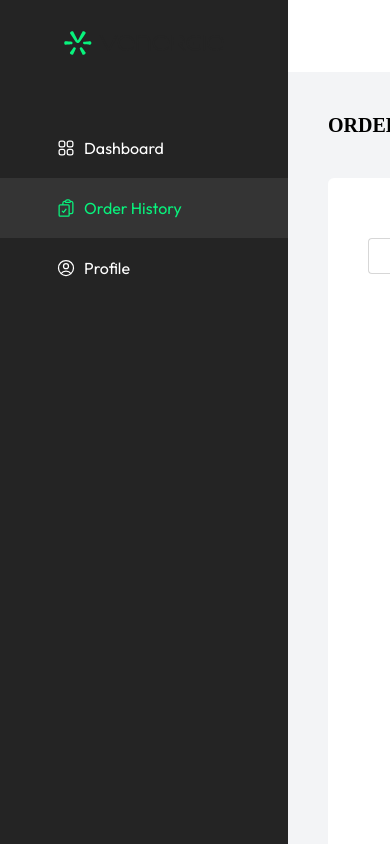
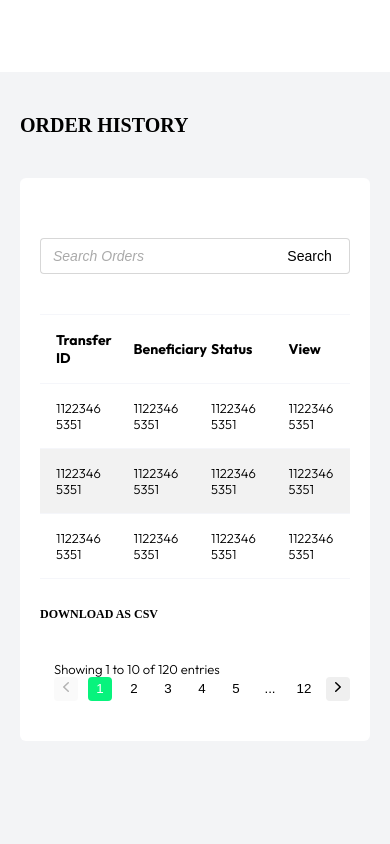
Before and after one commit to Vargent-Africa/venergie-app, a React (Vite) app: page /order-history in a window 390 px wide. Shown: the top 844 px of the page. Built offline with nearby package versions, Linux system fonts and the light colour scheme; a web font is replaced by a local one.

Commit message:
fix(Dashboard): Dashboard and table mobile view

```diff
--- a/src/components/layouts/styles/user.ts
+++ b/src/components/layouts/styles/user.ts
@@ -1,6 +1,7 @@
 import styled, { css } from "styled-components";
 
 import { Colors } from "utils/colors";
+import { Sizes } from "utils/screenSizes";
 
 export const UserLayoutWrapper = styled.div`
 	position: relative;
@@ -35,6 +36,10 @@ export const SidebarWrapper = styled.aside`
 	display: block;
 	z-index: 30;
 	background-color: ${Colors.veryDarkGray};
+
+	@media (max-width: ${Sizes.md}) {
+		display: none;
+	}
 `;
 
 export const SidebarLogoImg = styled.img`
@@ -98,4 +103,9 @@ export const MainSection = styled.section`
 	flex-direction: column;
 	height: 100%;
 	margin-left: 28.8rem;
+
+	@media (max-width: ${Sizes.md}) {
+		margin-left: 0;
+		padding: 4rem 2rem;
+	}
 `;
--- a/src/components/tables/Table.tsx
+++ b/src/components/tables/Table.tsx
@@ -28,7 +28,6 @@ const Table = ({ showSearch = true, pageName = "" }: TableProps) => {
 							<styled.TableHeaderCell>Beneficiary</styled.TableHeaderCell>
 							<styled.TableHeaderCell>Payout Method</styled.TableHeaderCell>
 							<styled.TableHeaderCell>Sent Amount</styled.TableHeaderCell>
-							<styled.TableHeaderCell>Payout Amount</styled.TableHeaderCell>
 							<styled.TableHeaderCell>Date</styled.TableHeaderCell>
 							<styled.TableHeaderCell>Status</styled.TableHeaderCell>
 							<styled.TableHeaderCell>View</styled.TableHeaderCell>
@@ -36,7 +35,6 @@ const Table = ({ showSearch = true, pageName = "" }: TableProps) => {
 					</styled.TableHead>
 					<styled.TableBody>
 						<styled.TableBodyRow>
-							<styled.TableDataCell>11223465351</styled.TableDataCell>
 							<styled.TableDataCell>11223465351</styled.TableDataCell>
 							<styled.TableDataCell>11223465351</styled.TableDataCell>
 							<styled.TableDataCell>11223465351</styled.TableDataCell>
@@ -53,10 +51,8 @@ const Table = ({ showSearch = true, pageName = "" }: TableProps) => {
 							<styled.TableDataCell>11223465351</styled.TableDataCell>
 							<styled.TableDataCell>11223465351</styled.TableDataCell>
 							<styled.TableDataCell>11223465351</styled.TableDataCell>
-							<styled.TableDataCell>11223465351</styled.TableDataCell>
 						</styled.TableBodyRow>
 						<styled.TableBodyRow>
-							<styled.TableDataCell>11223465351</styled.TableDataCell>
 							<styled.TableDataCell>11223465351</styled.TableDataCell>
 							<styled.TableDataCell>11223465351</styled.TableDataCell>
 							<styled.TableDataCell>11223465351</styled.TableDataCell>
--- a/src/components/tables/styles/table.ts
+++ b/src/components/tables/styles/table.ts
@@ -1,6 +1,7 @@
 import styled from "styled-components";
 
 import { Colors } from "utils/colors";
+import { Sizes } from "utils/screenSizes";
 
 export const TableWrapper = styled.section`
 	margin-top: 2rem;
@@ -20,11 +21,20 @@ export const SearchContainer = styled.div`
 	width: 50%;
 	display: flex;
 	align-items: center;
-	/* padding: 0 4rem; */
 
-	@media (max-width: 768px) {
-		width: 66.666667%;
+	@media (max-width: 1000px) {
+		width: 70%;
 	}
+
+	@media (max-width: ${Sizes.md}) {
+		width: 100%;
+	}
+
+	/* @media (max-width: 1000px) {
+		&:nth-child(3) {
+			display: none;
+		}
+	} */
 
 	/* @media (min-width: 640px) {
 		width: 50%;
@@ -78,10 +88,6 @@ export const SearchButton = styled.button`
 
 export const TableContainer = styled.div`
 	padding: 2rem 0 0;
-
-	@media (max-width: 768px) {
-		padding: 0 2.4rem;
-	}
 `;
 
 export const Table = styled.table`
@@ -110,6 +116,24 @@ export const TableHeadRow = styled.tr`
 
 export const TableHeaderCell = styled.th`
 	display: table-cell;
+
+	@media (max-width: 1085px) {
+		&:nth-child(4) {
+			display: none;
+		}
+	}
+
+	@media (max-width: 1000px) {
+		&:nth-child(3) {
+			display: none;
+		}
+	}
+
+	@media (max-width: 874px) {
+		&:nth-child(5) {
+			display: none;
+		}
+	}
 `;
 
 export const TableBody = styled.tbody`
@@ -127,6 +151,24 @@ export const TableBodyRow = styled.tr`
 export const TableDataCell = styled.td`
 	padding: 1.6rem;
 	font-size: 1.3rem;
+
+	@media (max-width: 1085px) {
+		&:nth-child(4) {
+			display: none;
+		}
+	}
+
+	@media (max-width: 1000px) {
+		&:nth-child(3) {
+			display: none;
+		}
+	}
+
+	@media (max-width: 874px) {
+		&:nth-child(5) {
+			display: none;
+		}
+	}
 `;
 
 export const TableExtraText = styled.h3`
--- a/src/containers/Orders/styles/order.ts
+++ b/src/containers/Orders/styles/order.ts
@@ -1,6 +1,7 @@
 import styled from "styled-components";
 
 import { Colors } from "utils/colors";
+import { Sizes } from "utils/screenSizes";
 
 export const OrderWrapper = styled.section``;
 
@@ -14,4 +15,9 @@ export const OrderContainer = styled.div`
 	border-radius: 6px;
 	overflow: hidden;
 	padding: 0 4rem 4rem;
+
+	@media (max-width: ${Sizes.md}) {
+		padding-left: 2rem;
+		padding-right: 2rem;
+	}
 `;
--- a/src/styles/index.ts
+++ b/src/styles/index.ts
@@ -63,4 +63,6 @@ export const GlobalStyle = createGlobalStyle`
       box-shadow: 0;
     }
   }
+
+  tr:nth-child(even){background-color: #f2f2f2}
 `;
--- a/src/utils/screenSizes.ts
+++ b/src/utils/screenSizes.ts
@@ -1,5 +1,5 @@
 export const Sizes = {
 	sm: "48rem",
-	md: "76.8rem",
+	md: "778px",
 	lg: "102.4rem",
 };
```
